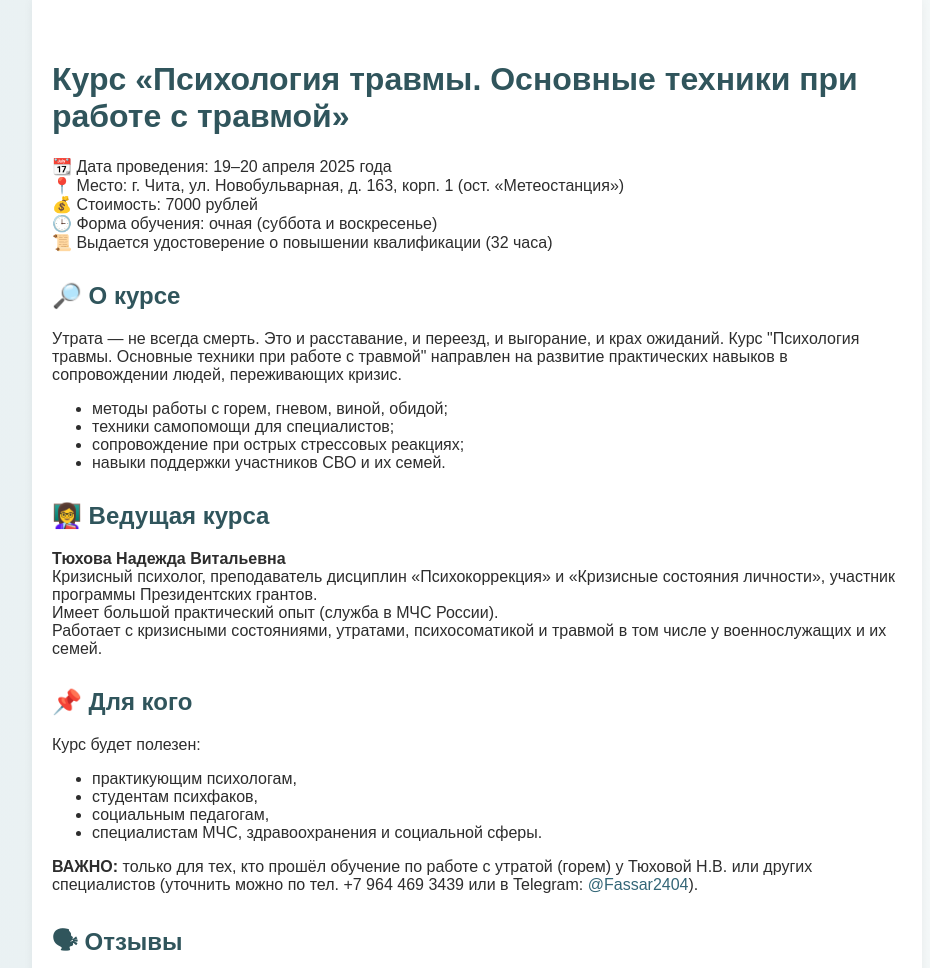
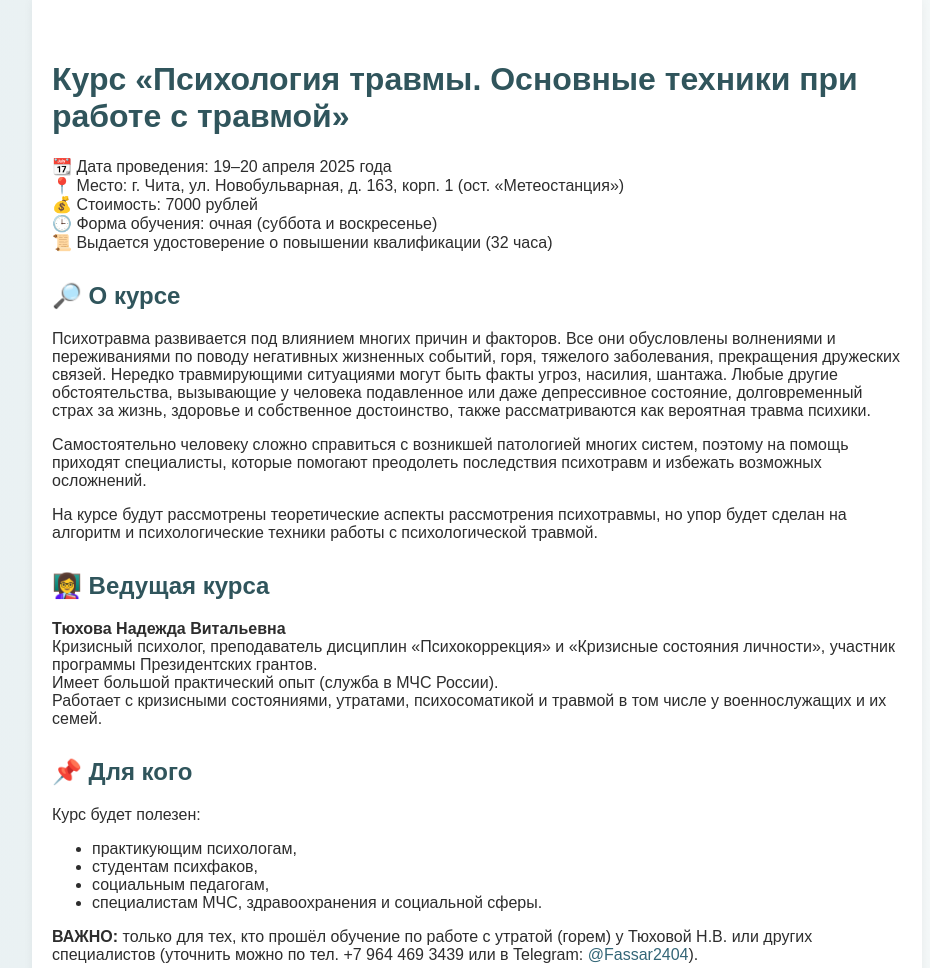
Before and after one commit to Y0G1K/trauma-course-site, a plain HTML site: page index.html in a window 1280 px wide. Shown: the top 968 px of the page, without its empty margins (163-1093 px from the left). Drawn offline with Linux system fonts and the light colour scheme.

Commit message:
Add files via upload
правильный текст

```diff
--- a/index.html
+++ b/index.html
@@ -59,13 +59,9 @@
 
     <div class="section">
       <h2>🔎 О курсе</h2>
-      <p>Утрата — не всегда смерть. Это и расставание, и переезд, и выгорание, и крах ожиданий. Курс "Психология травмы. Основные техники при работе с травмой" направлен на развитие практических навыков в сопровождении людей, переживающих кризис.</p>
-      <ul>
-        <li>методы работы с горем, гневом, виной, обидой;</li>
-        <li>техники самопомощи для специалистов;</li>
-        <li>сопровождение при острых стрессовых реакциях;</li>
-        <li>навыки поддержки участников СВО и их семей.</li>
-      </ul>
+      <p>Психотравма развивается под влиянием многих причин и факторов. Все они обусловлены волнениями и переживаниями по поводу негативных жизненных событий, горя, тяжелого заболевания, прекращения дружеских связей. Нередко травмирующими ситуациями могут быть факты угроз, насилия, шантажа. Любые другие обстоятельства, вызывающие у человека подавленное или даже депрессивное состояние, долговременный страх за жизнь, здоровье и собственное достоинство, также рассматриваются как вероятная травма психики.</p>
+      <p>Самостоятельно человеку сложно справиться с возникшей патологией многих систем, поэтому на помощь приходят специалисты, которые помогают преодолеть последствия психотравм и избежать возможных осложнений.</p>
+      <p>На курсе будут рассмотрены теоретические аспекты рассмотрения психотравмы, но упор будет сделан на алгоритм и психологические техники работы с психологической травмой.</p>
     </div>
 
     <div class="section">
```
